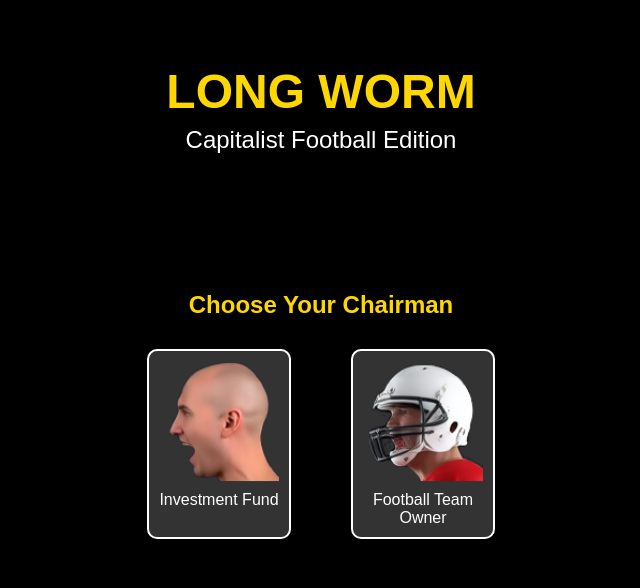
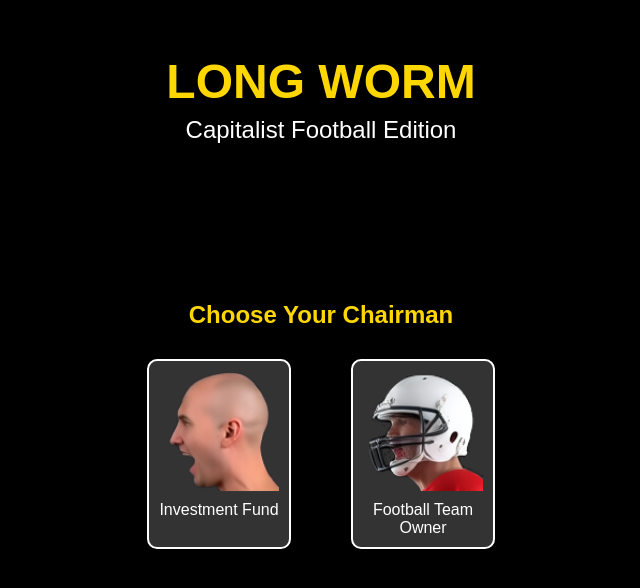
Before and after one commit to RichSibs/long-worm, a website: page index.html in a window 1280 px wide. Shown: the whole page, without its empty margins (319-959 px from the left). Drawn offline with Linux system fonts and the light colour scheme.

Commit message:
Fix title overlap with game area

```diff
--- a/index.html
+++ b/index.html
@@ -27,12 +27,12 @@
             flex-direction: column;
             align-items: center;
             margin-bottom: 80px;
-            margin-top: 100px; /* Add top margin to make space for title */
+            margin-top: 120px; /* Increased top margin */
         }
 
         #game-title {
             position: absolute;
-            top: -80px; /* Move title up further */
+            top: -100px; /* Moved title up further */
             left: 50%;
             transform: translateX(-50%);
             z-index: 1000;
@@ -218,7 +218,7 @@
             }
 
             #game-title {
-                top: -50px;
+                top: -60px; /* Adjusted for mobile */
             }
 
             #game-title .line1 {
```
